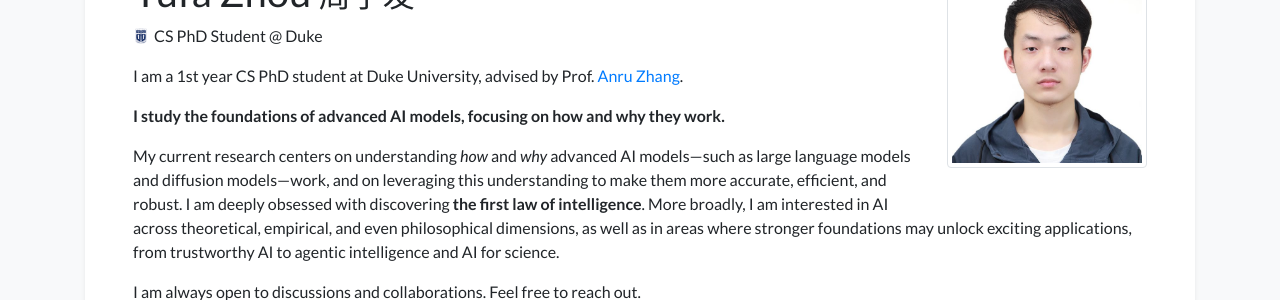
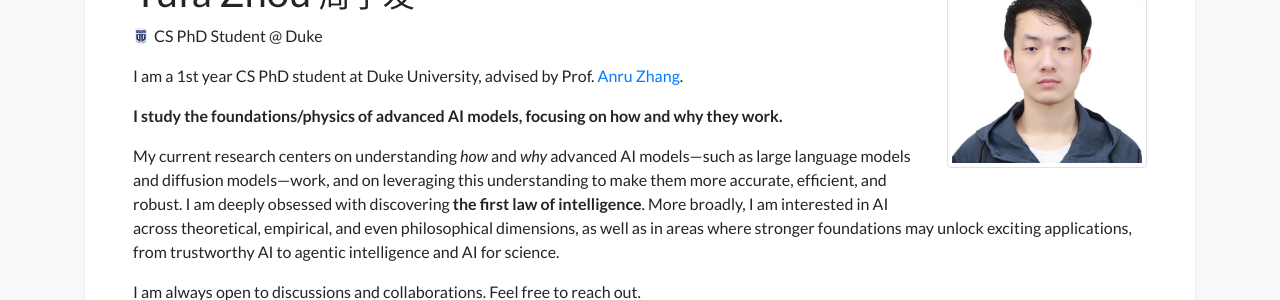
Before and after one commit to MasterZhou1/MasterZhou1.github.io, a Jekyll site: the page built from index.html, in a window 1280 px wide and 900 px high. Shown: the part 160-460 px from the top of the window. Built offline with Jekyll 4.4.1, drawn with Linux system fonts in a browser that asks for light colours; nearby versions of some CDN libraries; a style sheet for code colours, icons or effects is not loaded.

Commit message:
Update profile description to include 'physics' focus

```diff
--- a/_data/profile.yml
+++ b/_data/profile.yml
@@ -29,7 +29,7 @@
     I am a 1st year CS PhD student at Duke University, advised by Prof. <a href="https://anruzhang.github.io/index.html">Anru Zhang</a>.
   </p>
   <p>
-    <strong>I study the foundations of advanced AI models, focusing on how and why they work.</strong>
+    <strong>I study the foundations/physics of advanced AI models, focusing on how and why they work.</strong>
   </p>
   <p>
     My current research centers on understanding <em>how</em> and <em>why</em> advanced AI models—such as large language models and diffusion models—work, and on leveraging this understanding to make them more accurate, efficient, and robust.
```
